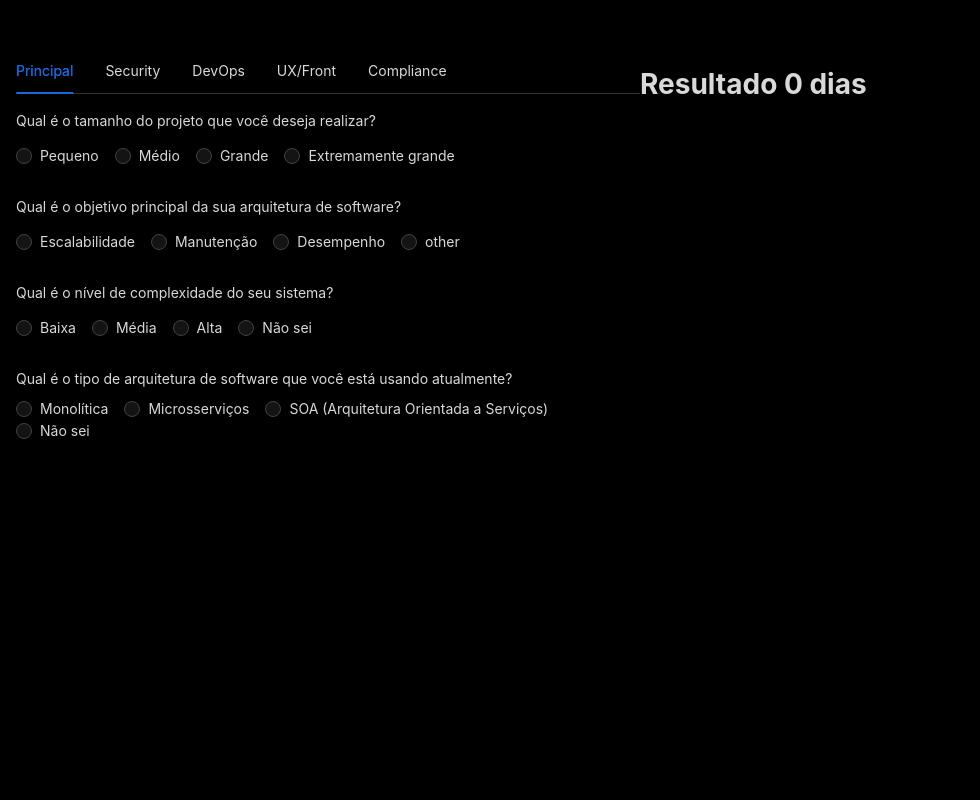
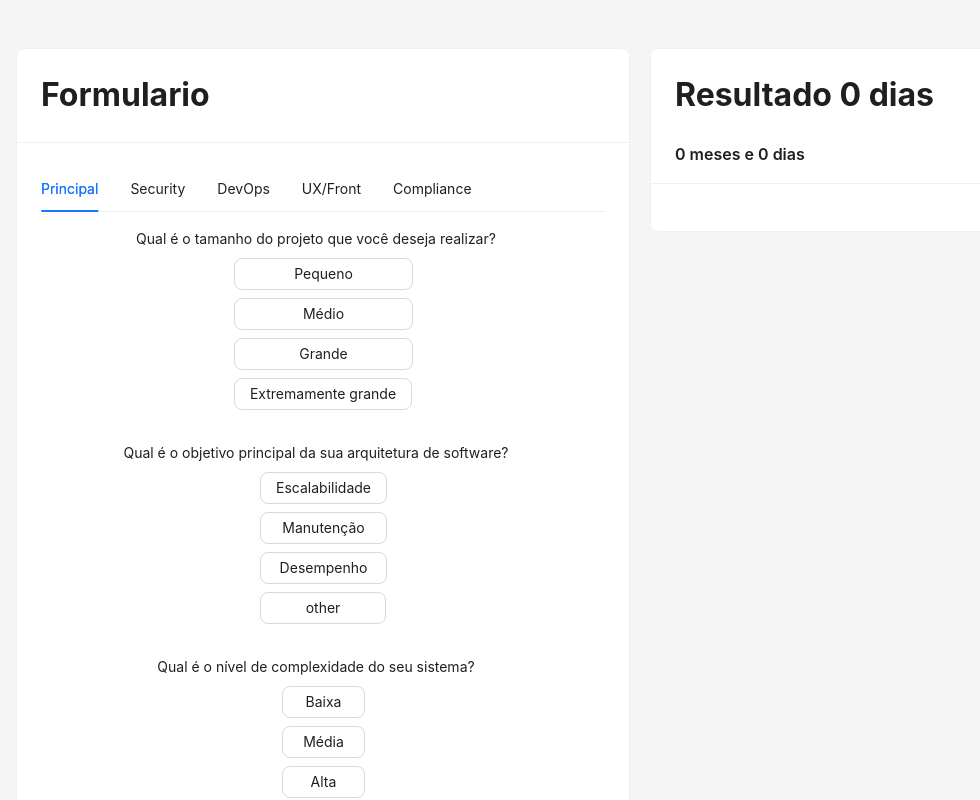
Before and after one commit to velrino/architecture-assessment, a React (Create React App) app: page / in a window 1280 px wide. Shown: the top 800 px of the page, without its empty margins (0-980 px from the left). Built offline with nearby package versions, Linux system fonts and the light colour scheme.

Commit message:
Implemented light theme

```diff
--- a/src/App.tsx
+++ b/src/App.tsx
@@ -9,7 +9,7 @@ import { HomePage } from './page/home';
 
 function App() {
   return (
-    <ConfigProvider theme={{ algorithm: theme.darkAlgorithm }}>
+    <ConfigProvider theme={{ algorithm: theme.defaultAlgorithm }}>
       <Routes>
         {/** Protected Routes */}
         {/** Wrap all Route under ProtectedRoutes element */}
--- a/src/components/form/index.tsx
+++ b/src/components/form/index.tsx
@@ -1,13 +1,13 @@
 import React, { useState } from 'react';
-import { Form, Radio, Button, Tabs } from 'antd';
+import { Form, Radio, Button, Tabs, Card } from 'antd';
 
-const AssessmentForm = ({ onChange }: any) => {
+export const AssessmentForm = ({ onChange }: any) => {
     let [form, setForm] = useState<any>({})
 
     const changeInput = (event: any) => {
         const { name, value } = event.target;
 
-        const currentForm = {...form, [name]: value }
+        const currentForm = { ...form, [name]: value }
 
         setForm(currentForm);
         onChange(currentForm);
@@ -15,13 +15,16 @@ const AssessmentForm = ({ onChange }: any) => {
 
     return (
         <>
-            <Form layout="vertical">
+            <Card title={<>
+                <h1>Formulario</h1>
+            </>}>
+                <Form layout="vertical" className='text-center'>
                     <Tabs defaultActiveKey="1">
                         <Tabs.TabPane tab="Principal" key="1">
 
                             {/* Add your form items here */}
                             <Form.Item label="Qual é o tamanho do projeto que você deseja realizar?">
-                            <Radio.Group onChange={changeInput} name="projectSize">
+                                <Radio.Group optionType="button" buttonStyle="solid" className='custom-radio' onChange={changeInput} name="projectSize">
                                     <Radio value="small">Pequeno</Radio>
                                     <Radio value="medium">Médio</Radio>
                                     <Radio value="large">Grande</Radio>
@@ -30,7 +33,7 @@ const AssessmentForm = ({ onChange }: any) => {
                             </Form.Item>
 
                             <Form.Item label="Qual é o objetivo principal da sua arquitetura de software?">
-                            <Radio.Group onChange={changeInput} name="architectureObjective">
+                                <Radio.Group optionType="button" buttonStyle="solid" className='custom-radio' onChange={changeInput} name="architectureObjective">
                                     <Radio value="scalability">Escalabilidade</Radio>
                                     <Radio value="maintenance">Manutenção</Radio>
                                     <Radio value="performance">Desempenho</Radio>
@@ -39,7 +42,7 @@ const AssessmentForm = ({ onChange }: any) => {
                             </Form.Item>
 
                             <Form.Item label="Qual é o nível de complexidade do seu sistema?" name="systemComplexity">
-                            <Radio.Group onChange={changeInput} name="systemComplexity">
+                                <Radio.Group optionType="button" buttonStyle="solid" className='custom-radio' onChange={changeInput} name="systemComplexity">
                                     <Radio value="low">Baixa</Radio>
                                     <Radio value="medium">Média</Radio>
                                     <Radio value="high">Alta</Radio>
@@ -48,7 +51,7 @@ const AssessmentForm = ({ onChange }: any) => {
                             </Form.Item>
 
                             <Form.Item label="Qual é o tipo de arquitetura de software que você está usando atualmente?" name="softwareArchitecture">
-                            <Radio.Group onChange={changeInput} name="softwareArchitecture">
+                                <Radio.Group optionType="button" buttonStyle="solid" className='custom-radio' onChange={changeInput} name="softwareArchitecture">
                                     <Radio value="monolithic">Monolítica</Radio>
                                     <Radio value="microservices">Microsserviços</Radio>
                                     <Radio value="soa">SOA (Arquitetura Orientada a Serviços)</Radio>
@@ -59,7 +62,7 @@ const AssessmentForm = ({ onChange }: any) => {
                         </Tabs.TabPane>
                         <Tabs.TabPane tab="Security" key="2">
                             <Form.Item label="Qual é o nível de sensibilidade dos dados manipulados pelo seu sistema?">
-                            <Radio.Group onChange={changeInput} name="securityArchitecture">
+                                <Radio.Group optionType="button" buttonStyle="solid" className='custom-radio' onChange={changeInput} name="securityArchitecture">
                                     <Radio value="low">Baixa</Radio>
                                     <Radio value="medium">Média</Radio>
                                     <Radio value="high">Alta</Radio>
@@ -67,7 +70,7 @@ const AssessmentForm = ({ onChange }: any) => {
                                 </Radio.Group>
                             </Form.Item>
                             <Form.Item label="Qual é a política de autenticação de usuários do seu sistema?" name="authenticationPolicy">
-                            <Radio.Group onChange={changeInput} name="authenticationPolicy">
+                                <Radio.Group optionType="button" buttonStyle="solid" className='custom-radio' onChange={changeInput} name="authenticationPolicy">
                                     <Radio value="uniquePassword">Senha única</Radio>
                                     <Radio value="passwordAndTwoFactorAuthentication">
                                         Senha e autenticação de dois fatores
@@ -86,7 +89,7 @@ const AssessmentForm = ({ onChange }: any) => {
                                 label="Qual é o nível de controle de acesso ao sistema?"
                                 name="accessControlLevel"
                             >
-                            <Radio.Group onChange={changeInput} name="accessControlLevel">
+                                <Radio.Group optionType="button" buttonStyle="solid" className='custom-radio' onChange={changeInput} name="accessControlLevel">
                                     <Radio value="allUsersHaveFullAccess">
                                         Todos os usuários têm acesso completo
                                     </Radio>
@@ -104,7 +107,7 @@ const AssessmentForm = ({ onChange }: any) => {
                                 label="O seu sistema possui recursos de criptografia de dados?"
                                 name="dataEncryption"
                             >
-                            <Radio.Group>
+                                <Radio.Group optionType="button" buttonStyle="solid" className='custom-radio' onChange={changeInput} name="dataEncryption">
                                     <Radio value="allDataIsEncrypted">Sim, em todos os dados</Radio>
                                     <Radio value="someDataIsEncrypted">Sim, em alguns dados</Radio>
                                     <Radio value="consideringToImplement">
@@ -120,7 +123,7 @@ const AssessmentForm = ({ onChange }: any) => {
                                 label="Qual é o nível de monitoramento e detecção de ameaças em tempo real?"
                                 name="realTimeThreatDetection"
                             >
-                            <Radio.Group>
+                                <Radio.Group optionType="button" buttonStyle="solid" className='custom-radio' onChange={changeInput} name="realTimeThreatDetection">
                                     <Radio value="advancedMonitoringAndDetectionSystem">
                                         Possuímos um sistema de monitoramento e detecção avançado
                                     </Radio>
@@ -151,8 +154,7 @@ const AssessmentForm = ({ onChange }: any) => {
                         </Tabs.TabPane>
                     </Tabs>
                 </Form>
+            </Card>
         </>
     );
 };
-
-export default AssessmentForm;
--- /dev/null
+++ b/src/components/render/index.tsx
@@ -0,0 +1,41 @@
+import { Card } from "antd";
+import { useEffect, useState } from "react";
+
+export function RenderComponent({ formData }: any) {
+    const [formDataArray, setFormDataArray] = useState<any[]>([]);
+    const [totalDays, setTotalDays] = useState<number>(0);
+    const [totalMonth, setTotalMonth] = useState<number>(0);
+    const [totalMonthDays, setTotalMonthDays] = useState<number>(0);
+
+    function randomBetween(min: number, max: number) {
+        return Math.floor(Math.random() * (max - min) + min);
+    }
+
+    useEffect(() => {
+        const arr = Object.entries(formData).map(([name, value]) => ({ name, value, time: randomBetween(5, 90) }));
+        const currentTotalDays = arr.reduce((total, { time }) => total + time, 0);
+        const currentTotalMonth = Math.floor(currentTotalDays / 30.44);
+        const currentTotalMonthDays = (currentTotalDays % 30.44);
+
+        setTotalDays(currentTotalDays)
+        setTotalMonth(currentTotalMonth)
+        setTotalMonthDays(currentTotalMonthDays)
+
+
+
+        setFormDataArray(arr)
+    }, [formData])
+
+    return (<>
+        <Card title={<>
+            <h1>Resultado {totalDays} dias</h1>
+            <p>{totalMonth} meses e {totalMonthDays.toFixed(0)} dias</p>
+        </>}>
+            {
+                formDataArray.map((item, index) => (<div key={index}>
+                    {item.name} : {item.value} = <b>{item.time} dias</b>
+                </div>))
+            }
+        </Card>
+    </>)
+};
--- a/src/index.scss
+++ b/src/index.scss
@@ -14,8 +14,7 @@ code {
 
 .main {
   min-height: 100vh;
-  background-color: black;
-  color: white;
+  background-color: #f5f5f5;
   padding-left: 1rem;
   padding-right: 1rem;
 }
@@ -23,3 +22,40 @@ code {
 .top-page {
   margin-top: 3rem;
 }
+
+.margin-bottom-small {
+  margin-bottom: 1rem;
+}
+
+.text-center {
+  text-align: center;
+}
+
+.ant-form-item-label {
+  text-align: center !important;
+}
+
+.custom-radio {
+  label {
+    margin-bottom: 0.5rem;
+    display: block;
+    border-radius: 0.5rem !important;
+
+    &.ant-radio-button-wrapper {
+      border-inline-start-width: 1px;
+    }
+
+    &::before {
+      display: none !important;
+    }
+  }
+}
+
+/* estilos para desktop e tablet */
+.result-form {
+  @media (min-width: 768px) {
+    position: fixed;
+    right: 0;
+    width: 100%;
+  }
+}
--- a/src/page/home/index.tsx
+++ b/src/page/home/index.tsx
@@ -1,34 +1,8 @@
 import { useEffect, useState } from "react";
 import { Col, Divider, Row } from 'antd';
 
-import AssessmentForm from "../../components/form";
-
-export function RenderComponent({ formData }: any) {
-    const [formDataArray, setFormDataArray] = useState<any[]>([]);
-    const [total, setTotal] = useState<number>(0);
-
-    function randomBetween(min: number, max: number) {
-        return Math.floor(Math.random() * (max - min) + min);
-    }
-
-    useEffect(() => {
-        const arr = Object.entries(formData).map(([name, value]) => ({ name, value, time: randomBetween(5, 90) }));
-        setTotal(arr.reduce((total, { time }) => total + time, 0))
-
-        setFormDataArray(arr)
-    }, [formData])
-
-    return (<>
-        <div>
-            <h1>Resultado {total} dias</h1>
-            {
-                formDataArray.map((item, index) => (<div key={index}>
-                    {item.name} : {item.value} = {item.time} dias
-                </div>))
-            }
-        </div>
-    </>)
-};
+import { AssessmentForm } from "../../components/form";
+import { RenderComponent } from "../../components/render";
 
 export function HomePage() {
     const [formData, setFormData] = useState({});
@@ -39,11 +13,11 @@ export function HomePage() {
 
     return (
         <div className="top-page">
-            <Row>
-                <Col className="gutter-row" span={12}>
+            <Row gutter={20}>
+                <Col className="margin-bottom-small" xs={{ span: 24 }} sm={{ span: 24 }} md={{ span: 12 }} lg={{ span: 12 }}>
                     <AssessmentForm onChange={handleFormChange} />
                 </Col>
-                <Col className="gutter-row" span={6}>
+                <Col className="margin-bottom-small result-form" xs={{ span: 24 }} sm={{ span: 24 }} md={{ span: 12 }} lg={{ span: 12 }}>
                     <RenderComponent formData={formData} />
                 </Col>
             </Row>
```
Lines whose indentation alone changed are shown as unchanged.
